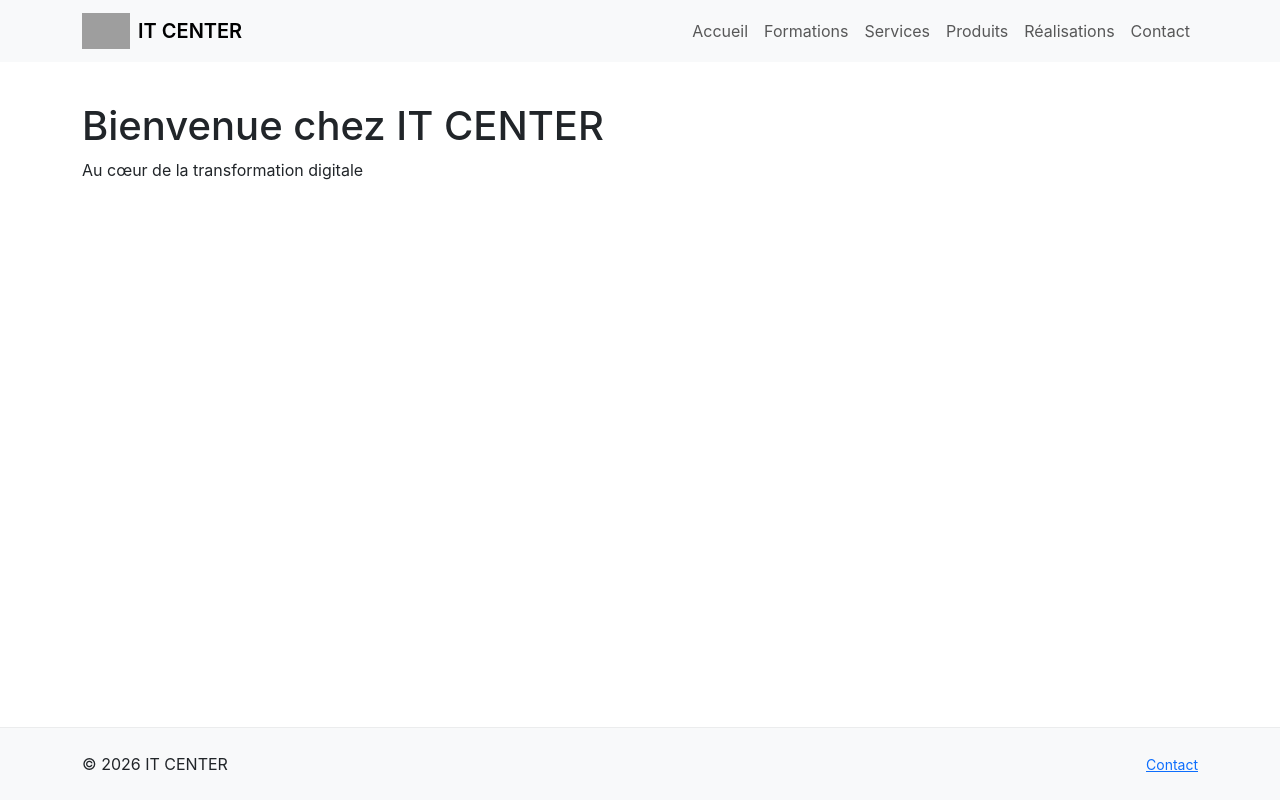
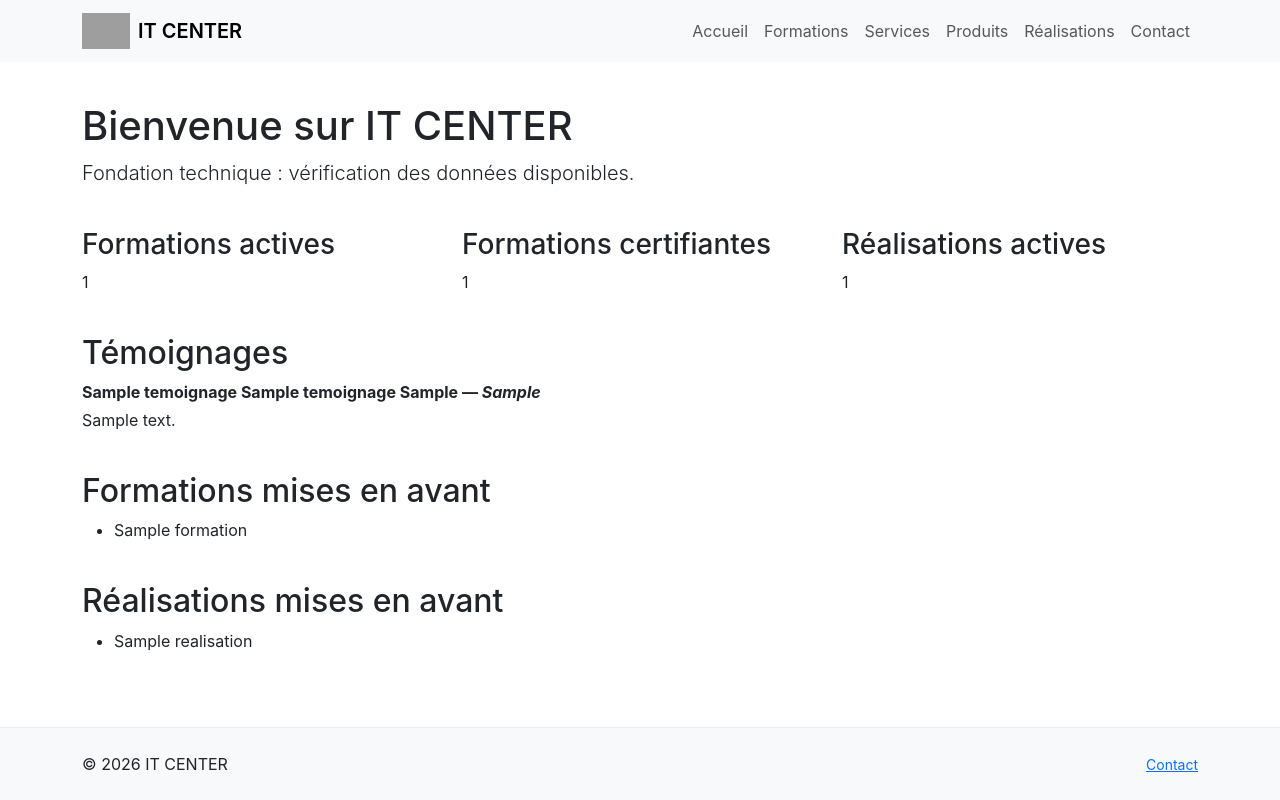
Before and after one commit to alldevprogrammeur-sys/itcenter-website, a Django app: page / in a window 1280 px wide. Run offline with Django 5.2, Linux system fonts and the light colour scheme; tables that the repository leaves empty hold one stand-in row (values such as "Sample post"); grey boxes are pictures that could not be loaded.

Commit message:
ajoute core/urls et views py et templates core welcome html

```diff
--- a/core/urls.py
+++ b/core/urls.py
@@ -3,4 +3,6 @@ from . import views
 
 urlpatterns = [
     path('', views.welcome, name='welcome'),
+    # Root of the site handled by core.welcome
+    path("", views.welcome, name="welcome"),
 ]
--- a/core/views.py
+++ b/core/views.py
@@ -1,5 +1,48 @@
+# Create your views here.
 from django.shortcuts import render
+from django.utils.translation import get_language
 
-# Create your views here.
+# Import models from the apps mentioned in the project.
+# We only use fields that actually exist on the models provided.
+from formations.models import Formation
+from realisations.models import Realisation
+from contact.models import Temoignage
+
+
 def welcome(request):
-    return render(request, 'core/welcome.html')
+    """
+    Welcome page view — wiring between DB and template.
+
+    Context provided:
+      - formations_active_count: number of Formation with est_active=True
+      - formations_certifiantes_count: number of Formation with certificat=True
+      - realisations_active_count: number of Realisation with est_active=True
+      - temoignages: QuerySet of Temoignage objects that are validated (est_valide=True),
+                    ordered with mise_en_avant first then newest.
+      - featured_formations: up to 3 formations where mise_en_avant=True and est_active=True
+      - featured_realisations: up to 3 realisations where mise_en_avant=True and est_active=True
+    """
+    formations_active_count = Formation.objects.filter(est_active=True).count()
+    formations_certifiantes_count = Formation.objects.filter(certificat=True).count()
+    realisations_active_count = Realisation.objects.filter(est_active=True).count()
+
+    # Témoignages validés — utiliser uniquement le champ réel 'est_valide'
+    # On met en avant les témoignages marqués mise_en_avant, puis les plus récents.
+    temoignages = Temoignage.objects.filter(est_valide=True).order_by('-mise_en_avant', '-created_at')
+
+    # Récupérer quelques formations et réalisations mises en avant si les champs existent.
+    featured_formations = Formation.objects.filter(est_active=True, mise_en_avant=True).order_by('-ordre_affichage')[:3]
+    featured_realisations = Realisation.objects.filter(est_active=True, mise_en_avant=True).order_by('-ordre_affichage')[:3]
+
+    context = {
+        "formations_active_count": formations_active_count,
+        "formations_certifiantes_count": formations_certifiantes_count,
+        "realisations_active_count": realisations_active_count,
+        "temoignages": temoignages,
+        "featured_formations": featured_formations,
+        "featured_realisations": featured_realisations,
+        # Pass current language to template to choose francophone/english fields
+        "current_language": get_language(),
+    }
+
+    return render(request, "core/welcome.html", context)
--- a/templates/core/welcome.html
+++ b/templates/core/welcome.html
@@ -1,11 +1,99 @@
-{% extends 'base.html' %}
+{% extends "base.html" %}
+{% load i18n %}
+{% block title %}{% trans "Bienvenue" %} | IT CENTER{% endblock %}
+{% block meta_description %}{% trans "Page d'accueil - IT CENTER" %}{% endblock %}
 
 {% block content %}
+  <div class="row">
+    <div class="col-12">
+      <h1>{% trans "Bienvenue sur IT CENTER" %}</h1>
+      <p class="lead">{% trans "Fondation technique : vérification des données disponibles." %}</p>
+    </div>
+  </div>
 
-<h1>Bienvenue chez IT CENTER</h1>
+  <section class="row my-4">
+    <div class="col-12 col-md-4">
+      <h3>{% trans "Formations actives" %}</h3>
+      <p>{{ formations_active_count }}</p>
+    </div>
+    <div class="col-12 col-md-4">
+      <h3>{% trans "Formations certifiantes" %}</h3>
+      <p>{{ formations_certifiantes_count }}</p>
+    </div>
+    <div class="col-12 col-md-4">
+      <h3>{% trans "Réalisations actives" %}</h3>
+      <p>{{ realisations_active_count }}</p>
+    </div>
+  </section>
 
-<p>
-Au cœur de la transformation digitale
-</p>
+  <section class="row my-4">
+    <div class="col-12">
+      <h2>{% trans "Témoignages" %}</h2>
+      {% if temoignages.exists %}
+        <ul class="list-unstyled">
+          {% for t in temoignages %}
+            <li class="mb-3">
+              <strong>
+                {# Affichage du nom complet conforme aux champs disponibles #}
+                {{ t.nom }}{% if t.postnom %} {{ t.postnom }}{% endif %}{% if t.prenom %} {{ t.prenom }}{% endif %}
+                {% if t.entreprise %} — <em>{{ t.entreprise }}</em>{% endif %}
+              </strong>
+              <div class="mt-1">
+                {# Afficher message en français si langue active = "fr", sinon message_en s'il existe #}
+                {% if current_language and current_language|slice:":2" == "fr" %}
+                  {{ t.message_fr|default:t.message_en|default:_("Aucun message") }}
+                {% else %}
+                  {{ t.message_en|default:t.message_fr|default:_("Aucun message") }}
+                {% endif %}
+              </div>
+            </li>
+          {% endfor %}
+        </ul>
+      {% else %}
+        <p class="text-muted">{% trans "Aucun témoignage disponible pour l'instant." %}</p>
+      {% endif %}
+    </div>
+  </section>
 
+  <section class="row my-4">
+    <div class="col-12">
+      <h2>{% trans "Formations mises en avant" %}</h2>
+      {% if featured_formations %}
+        <ul>
+          {% for f in featured_formations %}
+            <li>
+              {% if current_language and current_language|slice:":2" == "fr" %}
+                {{ f.nom_fr }}
+              {% else %}
+                {{ f.nom_en|default:f.nom_fr }}
+              {% endif %}
+            </li>
+          {% endfor %}
+        </ul>
+      {% else %}
+        <p class="text-muted">{% trans "Aucune formation mise en avant pour le moment." %}</p>
+      {% endif %}
+    </div>
+  </section>
+
+  <section class="row my-4">
+    <div class="col-12">
+      <h2>{% trans "Réalisations mises en avant" %}</h2>
+      {% if featured_realisations %}
+        <ul>
+          {% for r in featured_realisations %}
+            <li>
+              {% if current_language and current_language|slice:":2" == "fr" %}
+                {{ r.nom_fr }}
+              {% else %}
+                {{ r.nom_en|default:r.nom_fr }}
+              {% endif %}
+            </li>
+          {% endfor %}
+        </ul>
+      {% else %}
+        <p class="text-muted">{% trans "Aucune réalisation mise en avant pour le moment." %}</p>
+      {% endif %}
+    </div>
+  </section>
 {% endblock %}
```
